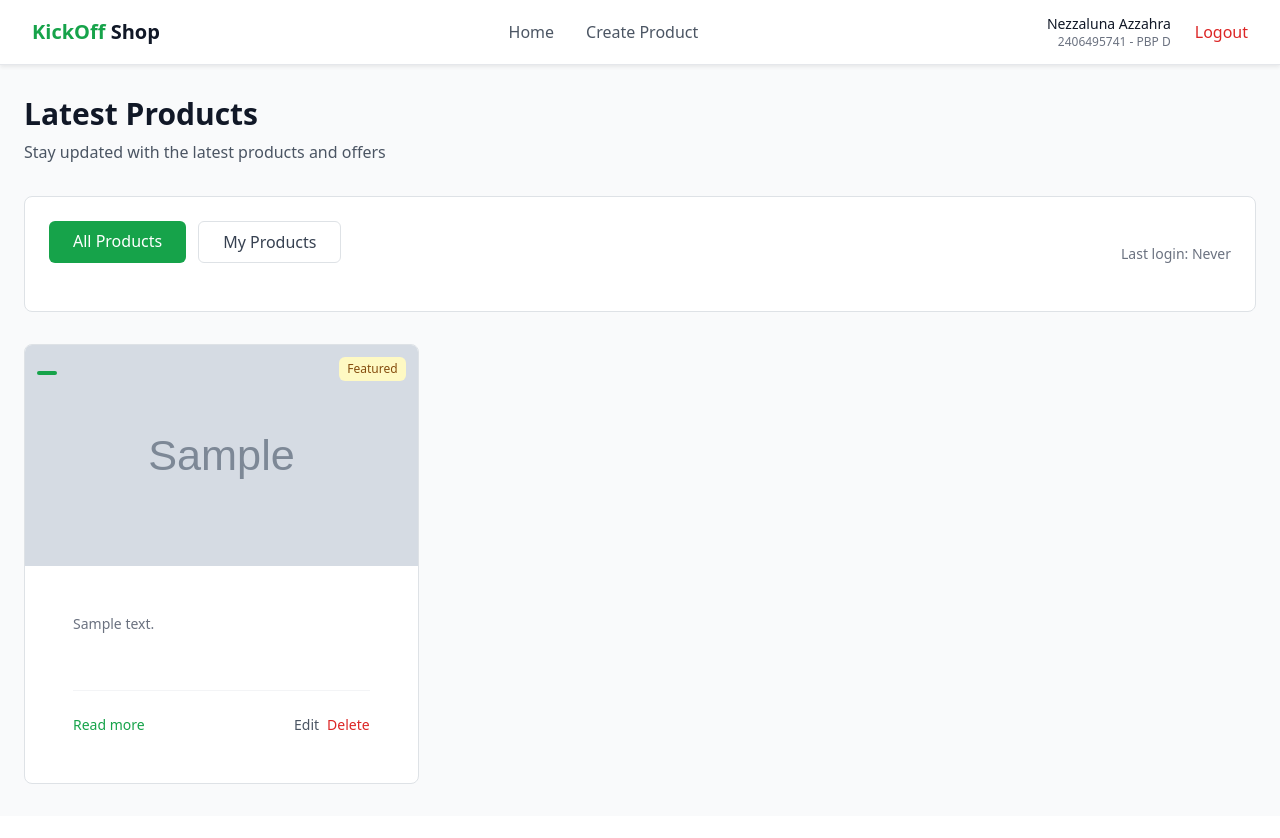
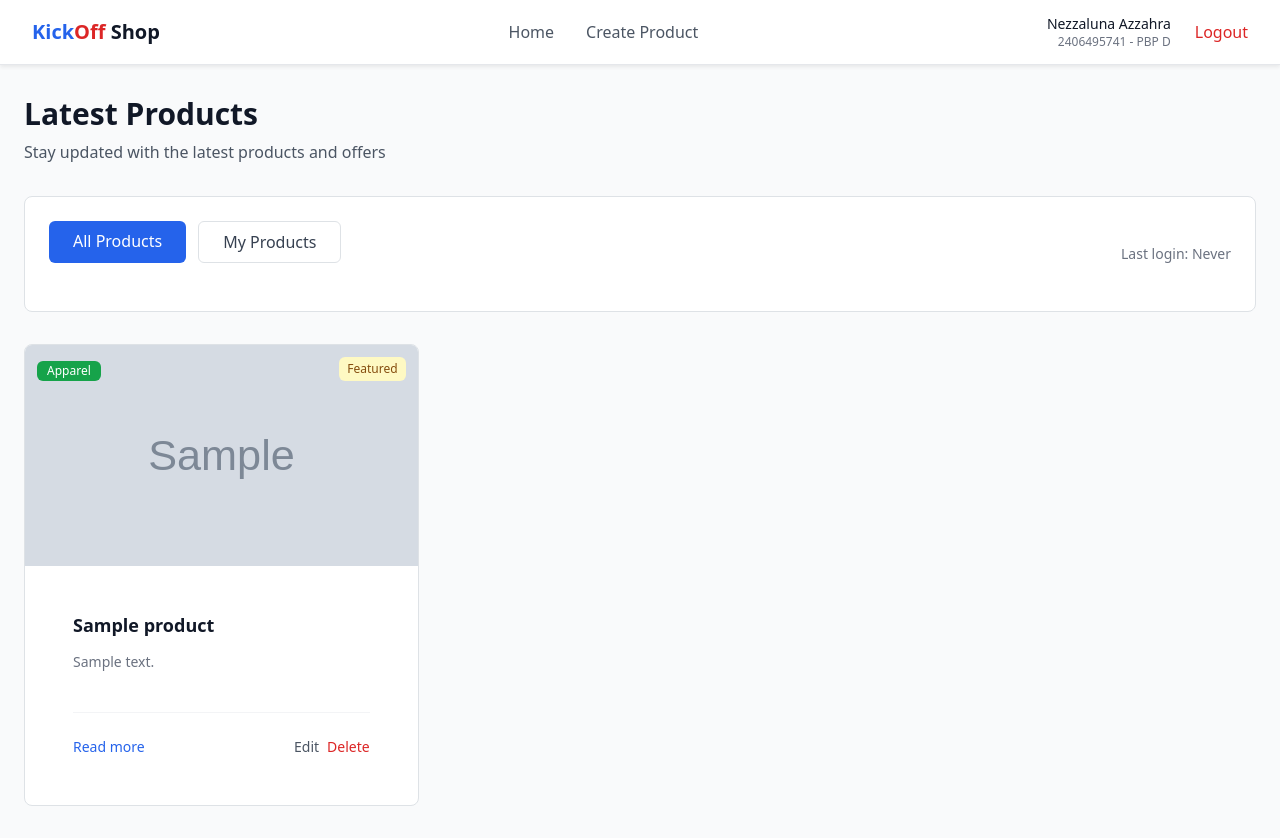
Before and after one commit to moondiverc/kickoff-shop, a Django app: page / in a window 1280 px wide. Before the commit the page ends 784 px from the top, so only its background shows below. Run offline with Django 5.2, Linux system fonts and the light colour scheme; a user stored in the database is signed in; tables that the repository leaves empty hold one stand-in row (values such as "Sample post"); grey boxes marked "Sample" are stand-in pictures; some libraries are stand-ins or nearby versions.

Commit message:
chore: finish tugas 5, add styling, edit & delete product

```diff
--- a/main/templates/card_product.html
+++ b/main/templates/card_product.html
@@ -11,7 +11,7 @@
     <!-- Category Badge -->
     <div class="absolute top-3 left-3">
       <span class="inline-flex items-center px-2.5 py-0.5 rounded-md text-xs font-medium bg-green-600 text-white">
-        {{ news.get_category_display }}
+        {{ product.get_category_display }}
       </span>
     </div>
 
@@ -27,17 +27,17 @@
 
   <!-- Content -->
   <div class="p-5">
+
+    <h3 class="text-lg font-semibold text-gray-900 mb-3 line-clamp-2 leading-tight">
+        <a href="{% url 'main:show_product' product.id %}" class="hover:text-green-600 transition-colors">
+            {{ product.name }}
+        </a>
+    </h3>
     <div class="flex items-center text-sm text-gray-500 mb-3">
         <p>
         {{ product.description|truncatewords:2 }}
         </p>
     </div>
-
-    <h3 class="text-lg font-semibold text-gray-900 mb-3 line-clamp-2 leading-tight">
-      <a href="{% url 'main:show_product' product.id %}" class="hover:text-green-600 transition-colors">
-        {{ product.title }}
-      </a>
-    </h3>
 
     <p class="text-gray-600 text-sm leading-relaxed line-clamp-3 mb-4">
         {{ product.content|truncatewords:20 }}
@@ -46,7 +46,7 @@
     <!-- Action Buttons -->
     {% if user.is_authenticated and product.user == user %}
         <div class="flex items-center justify-between pt-4 border-t border-gray-100">
-        <a href="{% url 'main:show_product' product.id %}" class="text-green-600 hover:text-green-700 font-medium text-sm transition-colors">
+            <a href="{% url 'main:show_product' product.id %}" class="text-blue-600 hover:text-blue-700 font-medium text-sm transition-colors">
             Read more
             </a>
         <div class="flex space-x-2">
@@ -60,7 +60,7 @@
         </div>
     {% else %}
     <div class="pt-4 border-t border-gray-100">
-        <a href="{% url 'main:show_product' product.id %}" class="text-green-600 hover:text-green-700 font-medium text-sm transition-colors">
+        <a href="{% url 'main:show_product' product.id %}" class="text-blue-600 hover:text-blue-700 font-medium text-sm transition-colors">
         Read more →
         </a>
     </div>
--- a/main/templates/main.html
+++ b/main/templates/main.html
@@ -19,10 +19,10 @@
     <!-- Filter Section -->
     <div class="flex flex-col sm:flex-row sm:items-center sm:justify-between mb-8 bg-white rounded-lg border border-gray-200 p-4">
       <div class="flex space-x-3 mb-4 sm:mb-0">
-        <a href="?" class="{% if request.GET.filter == 'all' or not request.GET.filter  %} bg-green-600 text-white{% else %}bg-white text-gray-700 border border-gray-300{% endif %} px-4 py-2 rounded-md font-medium transition-colors hover:bg-green-600 hover:text-white">
+        <a href="?" class="{% if request.GET.filter == 'all' or not request.GET.filter  %} bg-blue-600 text-white{% else %}bg-white text-gray-700 border border-gray-300{% endif %} px-4 py-2 rounded-md font-medium transition-colors hover:bg-blue-500 hover:text-blue-600">
           All Products
         </a>
-        <a href="?filter=my" class="{% if request.GET.filter == 'my' %} bg-green-600 text-white{% else %}bg-white text-gray-700 border border-gray-300{% endif %} px-4 py-2 rounded-md font-medium transition-colors hover:bg-green-600 hover:text-white">
+        <a href="?filter=my" class="{% if request.GET.filter == 'my' %} bg-blue-600 text-white{% else %}bg-white text-gray-700 border border-gray-300{% endif %} px-4 py-2 rounded-md font-medium transition-colors hover:bg-blue-500 hover:text-blue-600">
           My Products
         </a>
       </div>
--- a/templates/navbar.html
+++ b/templates/navbar.html
@@ -4,7 +4,7 @@
     <div class="flex items-center justify-between h-16">
       <div class="flex items-center">
         <h1 class="text-xl font-semibold text-gray-900">
-          <span class="text-green-600">KickOff</span> Shop
+          <span class="text-blue-600">Kick<span class="text-red-600">Off</span></span> Shop
         </h1>
       </div>
 
```
Also changed, not shown: main/templates/product_detail.html (+8 -10 lines), README.md. Lines whose indentation alone changed are shown as unchanged.
